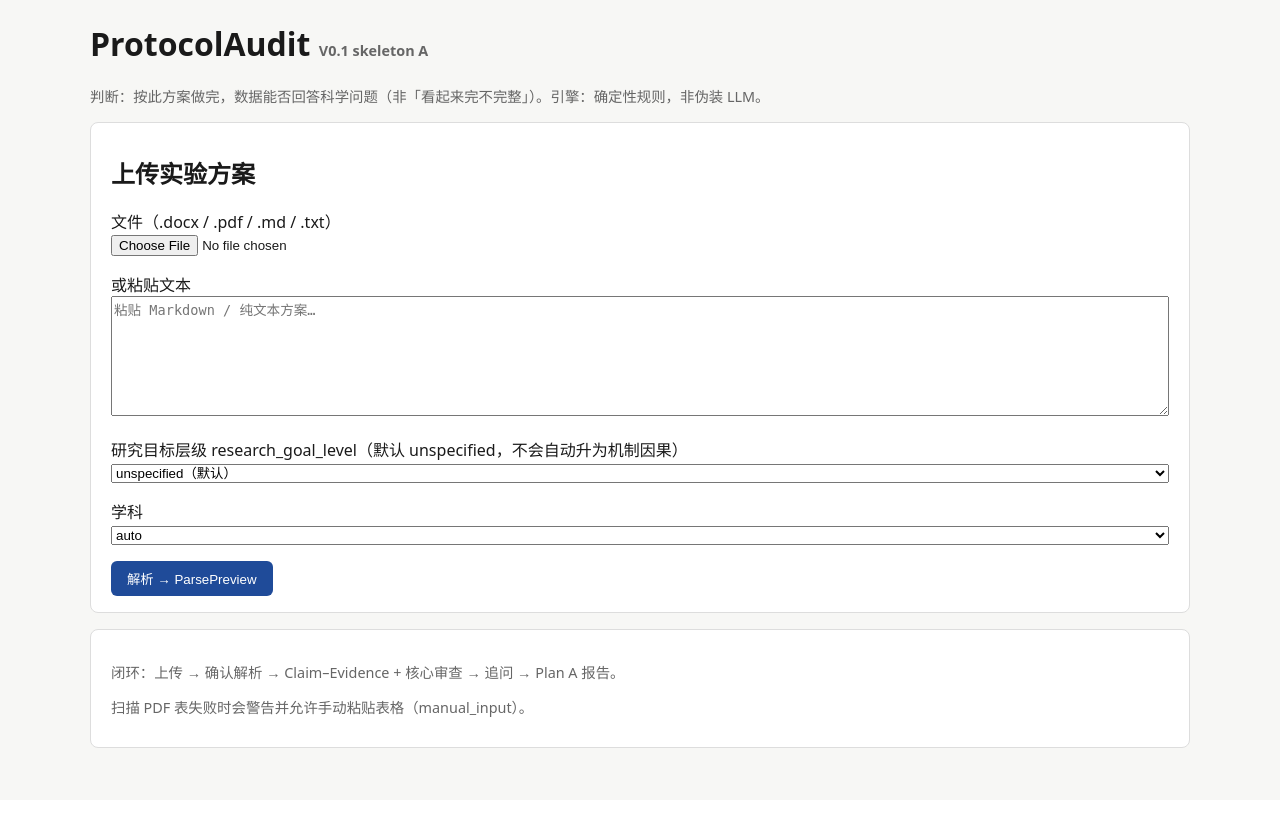
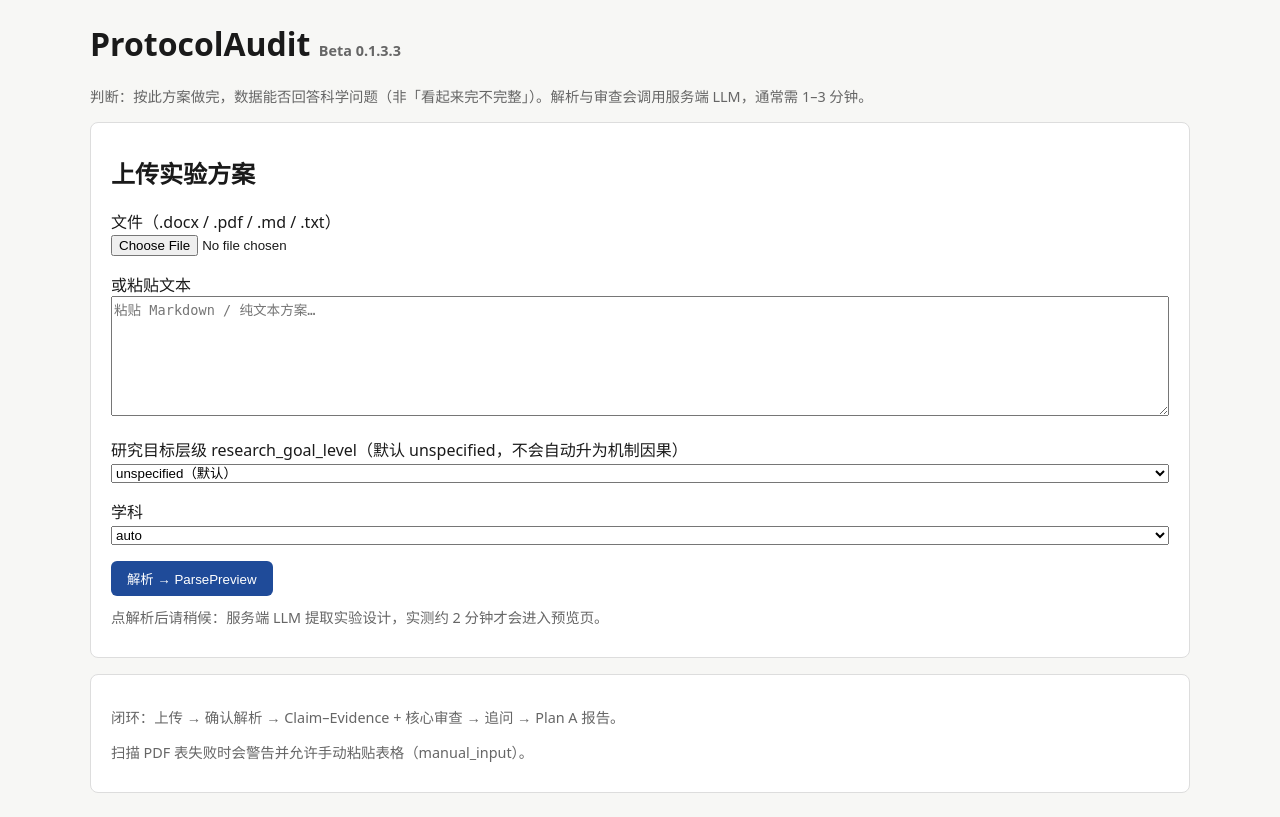
Before and after one commit to hongheting/protocol-audit, a Flask app: page / in a window 1280 px wide. Before the commit the page ends 748 px from the top, so only its background shows below. Run offline with Flask 3, Linux system fonts and the light colour scheme; some libraries are stand-ins or nearby versions.

Commit message:
fix(ui): show long-wait feedback on upload/audit submit
Disable submit and show 处理中 / 1–3 min message so users do not refresh during LLM parse.
Bump image tag hint to 0.1.3.3-ui1.

```diff
--- a/web/templates/base.html
+++ b/web/templates/base.html
@@ -29,12 +29,15 @@
     .flash { background: #e8f0fe; border: 1px solid #a0c0f0; padding: 0.6rem 0.8rem; border-radius: 6px; margin-bottom: 1rem; }
     pre { white-space: pre-wrap; word-break: break-word; background: #f4f4f0; padding: 0.75rem; border-radius: 6px; font-size: 0.8rem; }
     .muted { color: #666; font-size: 0.9rem; }
+    button:disabled { opacity: 0.65; cursor: wait; }
+    .busy-banner { display:none; background:#fff8e6; border:1px solid #e6c35c; padding:0.75rem 1rem; border-radius:6px; margin:1rem 0; }
+    .busy-banner.show { display:block; }
   </style>
 </head>
 <body>
   <header>
-    <h1><a href="/" style="color:inherit;text-decoration:none">ProtocolAudit</a> <span class="muted">V0.1 skeleton A</span></h1>
-    <p class="muted">判断：按此方案做完，数据能否回答科学问题（非「看起来完不完整」）。引擎：确定性规则，非伪装 LLM。</p>
+    <h1><a href="/" style="color:inherit;text-decoration:none">ProtocolAudit</a> <span class="muted">Beta 0.1.3.3</span></h1>
+    <p class="muted">判断：按此方案做完，数据能否回答科学问题（非「看起来完不完整」）。解析与审查会调用服务端 LLM，通常需 1–3 分钟。</p>
   </header>
   {% with messages = get_flashed_messages() %}
     {% if messages %}
@@ -42,5 +45,32 @@
     {% endif %}
   {% endwith %}
   {% block body %}{% endblock %}
+
+  <div id="busy-banner" class="busy-banner" role="status" aria-live="polite"></div>
+  <script>
+  (function () {
+    function arm(form, msg) {
+      if (!form || form.dataset.busyArmed) return;
+      form.dataset.busyArmed = '1';
+      form.addEventListener('submit', function () {
+        var banner = document.getElementById('busy-banner');
+        if (banner) {
+          banner.textContent = msg;
+          banner.classList.add('show');
+        }
+        form.querySelectorAll('button').forEach(function (b) {
+          b.disabled = true;
+          if (b.type === 'submit' || !b.type) {
+            b.dataset.origLabel = b.textContent;
+            b.textContent = '处理中…请勿关闭页面';
+          }
+        });
+      });
+    }
+    document.querySelectorAll('form[data-long-wait]').forEach(function (f) {
+      arm(f, f.getAttribute('data-long-wait') || '处理中，通常需 1–3 分钟，请勿关闭或刷新。');
+    });
+  })();
+  </script>
 </body>
 </html>
--- a/web/templates/index.html
+++ b/web/templates/index.html
@@ -3,7 +3,7 @@
 {% block body %}
 <div class="card">
   <h2>上传实验方案</h2>
-  <form action="{{ url_for('upload') }}" method="post" enctype="multipart/form-data">
+  <form action="{{ url_for('upload') }}" method="post" enctype="multipart/form-data" data-long-wait="正在解析方案（含服务端 LLM），通常约 1–3 分钟。页面暂时无跳转是正常的，请勿关闭或重复点击。">
     <p><label>文件（.docx / .pdf / .md / .txt）<br>
       <input type="file" name="file" accept=".docx,.pdf,.md,.txt,.markdown">
     </label></p>
@@ -28,6 +28,7 @@
       </select>
     </label></p>
     <button type="submit">解析 → ParsePreview</button>
+    <p class="muted" style="margin-top:0.6rem">点解析后请稍候：服务端 LLM 提取实验设计，实测约 2 分钟才会进入预览页。</p>
   </form>
 </div>
 <div class="card muted">
--- a/web/templates/preview.html
+++ b/web/templates/preview.html
@@ -37,7 +37,7 @@
 
 <div class="card">
   <h3>提取的实验设计（可编辑 JSON，确认后作为 design_override）</h3>
-  <form action="{{ url_for('audit', job_id=job_id) }}" method="post">
+  <form action="{{ url_for('audit', job_id=job_id) }}" method="post" data-long-wait="正在运行科学审查（含 LLM），通常约 2–5 分钟。页面暂时无跳转是正常的，请勿关闭或重复点击。">
     <textarea name="design_override_json" rows="18">{{ design_json }}</textarea>
     <p><label>确认时的目标层级
       <select name="research_goal_level">
@@ -49,6 +49,7 @@
     </label></p>
     <p><label>确认备注<br><input type="text" name="confirmation_notes" placeholder="例如：已核对分组与重复"></label></p>
     <button type="submit">确认解析并运行审查</button>
+    <p class="muted" style="margin-top:0.6rem">审查比解析更久，完成后会进入报告页。</p>
   </form>
 </div>
 
```
Also changed, not shown: 1 other file.
